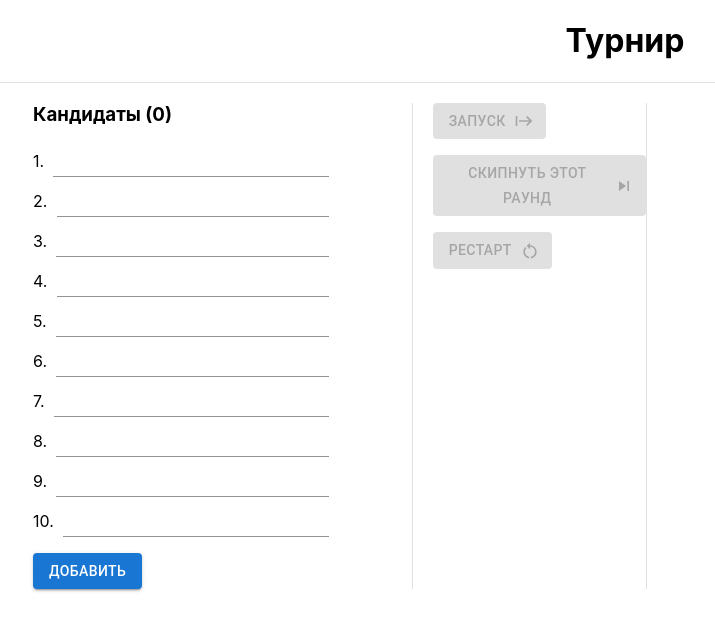
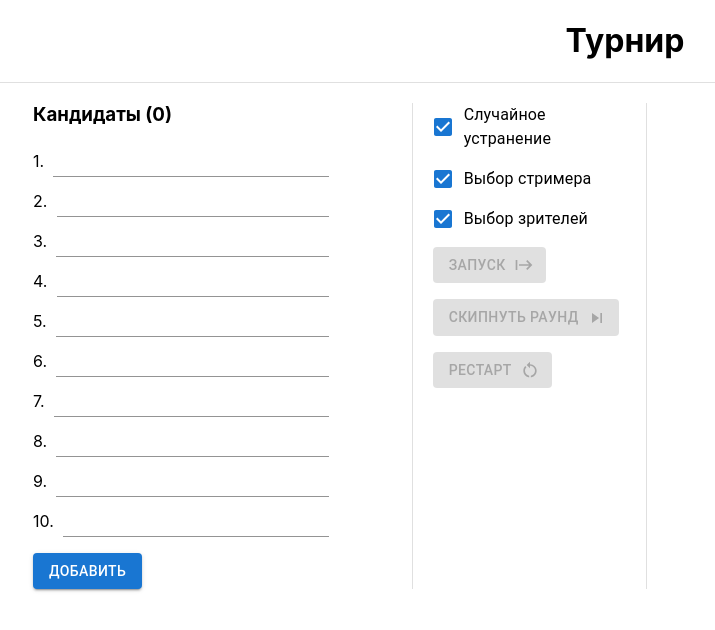
Before and after one commit to maximvl/turnir, a React (Create React App) app: page /#/ in a window 1280 px wide. Shown: the top 630 px of the page, without its empty margins (15-730 px from the left). Built offline with nearby package versions, Linux system fonts and the light colour scheme.

Commit message:
Add round types selection

```diff
--- a/src/components/ItemsList.tsx
+++ b/src/components/ItemsList.tsx
@@ -39,7 +39,7 @@ export default function ItemsList({
               ? theme.palette.success.main
               : theme.palette.error.main;
           return (
-            <Grid container columns={12}>
+            <Grid container columns={12} key={index}>
               <Grid item xs={10} width="inherit">
                 <Box
                   display={"flex"}
--- a/src/router/TournirPage.tsx
+++ b/src/router/TournirPage.tsx
@@ -2,9 +2,22 @@ import React, { useEffect, useState } from "react";
 import "../App.css";
 import ItemsList from "../components/ItemsList";
 import Button from "@mui/material/Button";
-import { Item, ItemStatus, RoundType, RoundTypes, TurnirState } from "../types";
-import { Divider, Grid, useTheme } from "@mui/material";
-import { isEmpty, sample } from "lodash";
+import {
+  Item,
+  ItemStatus,
+  RoundType,
+  RoundTypes,
+  TurnirState,
+  RoundTypeNames,
+} from "../types";
+import {
+  Checkbox,
+  Divider,
+  FormControlLabel,
+  Grid,
+  useTheme,
+} from "@mui/material";
+import { isEmpty, sample, filter } from "lodash";
 import { createItem } from "../utils";
 import RoundTitle from "../components/RoundTitle";
 import RoundContent from "../components/RoundContent";
@@ -18,15 +31,23 @@ function TournirApp() {
   const increaseAmount = 10;
   const initialItems = 10;
   const [roundNumber, setRoundNumber] = useState(1);
-  const [roundType, setRoundType] = useState(RoundType.RandomElimination);
+  const [currentRoundType, setCurrentRoundType] = useState(
+    RoundType.RandomElimination,
+  );
 
   const [items, setItems] = useState<Item[]>([]);
   const [turnirState, setTurnirState] = useState<TurnirState>(
     TurnirState.EditCandidates,
   );
 
-  const [activeRoundTypes, setActiveRoundTypes] =
-    useState<RoundType[]>(RoundTypes);
+  const [roundTypes, setRoundTypes] = useState<Map<RoundType, boolean>>(
+    RoundTypes.reduce((acc, t) => acc.set(t, true), new Map()),
+  );
+
+  const allRounds = Array.from(roundTypes.keys());
+  const activeRounds: RoundType[] = filter(allRounds, (key) =>
+    Boolean(roundTypes.get(key)),
+  );
 
   const theme = useTheme();
 
@@ -66,19 +87,20 @@ function TournirApp() {
   const startTurnir = () => {
     setTurnirState(TurnirState.Start);
     setItems([...nonEmptyItems]);
-    setRoundType(sample(activeRoundTypes) as RoundType);
+    setCurrentRoundType(sample(activeRounds) as RoundType);
   };
 
   const onNextRoundClick = () => {
     setRoundNumber(roundNumber + 1);
-    setRoundType(sample(RoundTypes) as RoundType);
+    setCurrentRoundType(sample(activeRounds) as RoundType);
   };
 
   const onItemElimination = (id: number) => {
     activeItems[id].status = ItemStatus.Eliminated;
     setItems([...items]);
     setRoundNumber(roundNumber + 1);
-    setRoundType(sample(RoundTypes) as RoundType);
+    const nextRound = sample(activeRounds) as RoundType;
+    setCurrentRoundType(nextRound);
   };
 
   const onRestartClick = () => {
@@ -88,6 +110,11 @@ function TournirApp() {
       item.status = ItemStatus.Active;
     });
     setItems([...items]);
+  };
+
+  const onRoundTypeClick = (roundType: RoundType) => {
+    roundTypes.set(roundType, !roundTypes.get(roundType));
+    setRoundTypes(new Map(roundTypes));
   };
 
   const canEditItems = turnirState === TurnirState.EditCandidates;
@@ -128,7 +155,25 @@ function TournirApp() {
         <Divider orientation="vertical" flexItem style={{ marginRight: 20 }} />
         <Grid item xs={2} border={0} paddingRight={0}>
           <Grid container rowGap={2} alignItems="baseline">
-            <Grid item width="inherit">
+            {allRounds.map((roundType, index) => {
+              return (
+                <Grid item key={index}>
+                  <FormControlLabel
+                    control={
+                      <Checkbox
+                        disabled={turnirState !== TurnirState.EditCandidates}
+                        checked={roundTypes.get(roundType)}
+                        style={{ paddingTop: 0, paddingBottom: 0 }}
+                        onChange={() => onRoundTypeClick(roundType)}
+                      />
+                    }
+                    label={RoundTypeNames[roundType]}
+                  />
+                </Grid>
+              );
+            })}
+
+            <Grid item>
               <Button
                 variant="contained"
                 onClick={startTurnir}
@@ -152,7 +197,7 @@ function TournirApp() {
                 onClick={onNextRoundClick}
                 endIcon={<SkipNext />}
               >
-                Скипнуть этот раунд
+                Скипнуть раунд
               </Button>
             </Grid>
             <Grid item width="inherit">
@@ -174,11 +219,11 @@ function TournirApp() {
             <div>
               <RoundTitle
                 roundNumber={roundNumber}
-                roundType={roundType}
+                roundType={currentRoundType}
                 itemsLeft={activeItems.length}
               />
               <RoundContent
-                roundType={roundType}
+                roundType={currentRoundType}
                 items={activeItems}
                 onItemElimination={onItemElimination}
               />
```
